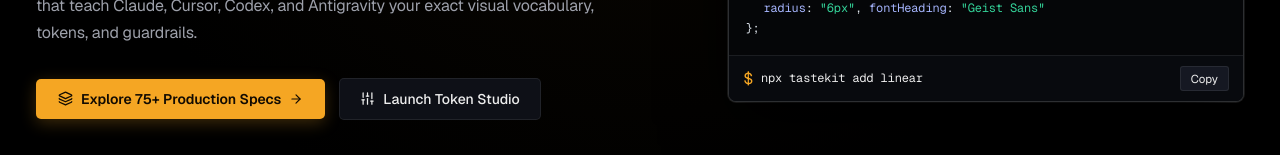
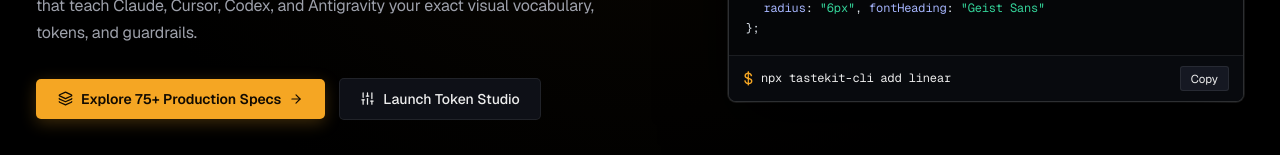
Before and after one commit to TasteKit/TK-design.md, a React (Vite) app: page / in a window 1280 px wide. Shown: the part 449-604 px from the top of the page. Built offline with nearby package versions, Linux system fonts and the light colour scheme.

Commit message:
feat(publish): successfully published tastekit-cli to npm registry and wired live npx commands across UI

```diff
--- a/src/App.jsx
+++ b/src/App.jsx
@@ -221,7 +221,7 @@
               CLI & Tools
             </span>
             <code style={{ fontFamily: 'var(--font-mono)', fontSize: '12px', color: '#f5a623', background: '#0e1017', padding: '6px 10px', borderRadius: '4px', border: '1px solid var(--border-hairline)' }}>
-              npx tastekit add linear
+              npx tastekit-cli add linear
             </code>
             <span style={{ fontSize: '12px', color: 'var(--text-muted)' }}>
               Works with Cursor, Claude Code, Antigravity, and Codex.
--- a/src/components/Hero.jsx
+++ b/src/components/Hero.jsx
@@ -180,12 +180,12 @@
             <div className="tk-engine-footer">
               <div className="tk-npx-strip">
                 <span className="tk-npx-prompt">$</span>
-                <code className="tk-npx-code">npx tastekit add linear</code>
+                <code className="tk-npx-code">npx tastekit-cli add linear</code>
               </div>
               <button
                 className="tk-btn-npx-copy"
                 onClick={() => {
-                  navigator.clipboard.writeText('npx tastekit add linear');
+                  navigator.clipboard.writeText('npx tastekit-cli add linear');
                 }}
               >
                 Copy
--- a/src/components/Playground.jsx
+++ b/src/components/Playground.jsx
@@ -271,7 +271,7 @@
                     <input
                       type="text"
                       readOnly
-                      value={`npx tastekit add ${system.id}`}
+                      value={`npx tastekit-cli add ${system.id}`}
                       className="tk-sim-input"
                     />
                     <button className="tk-sim-input-btn" onClick={handleCopyCursorRules}>
--- a/src/components/Sidebar.jsx
+++ b/src/components/Sidebar.jsx
@@ -98,7 +98,7 @@
           </div>
           <h4 className="tk-cli-card-title">Sync Specs in 1 Command</h4>
           <div className="tk-cli-card-code">
-            <code>npx tastekit add linear</code>
+            <code>npx tastekit-cli add linear</code>
           </div>
           <p className="tk-cli-card-desc">
             Instantly embeds <code>DESIGN.md</code> tokens into your coding agent workspace.
--- a/src/components/SystemDetailModal.jsx
+++ b/src/components/SystemDetailModal.jsx
@@ -33,7 +33,7 @@
 
   const tokens = system.tokens;
   const contrast = calculateContrast(tokens.text, tokens.bg);
-  const npxCommand = `npx tastekit add ${system.id}`;
+  const npxCommand = `npx tastekit-cli add ${system.id}`;
 
   const handleCopyCmd = () => {
     navigator.clipboard.writeText(npxCommand);
```
Also changed, not shown: package.json (+13 -2 lines), 2 other files (tests, documents, lock files or other folders).
